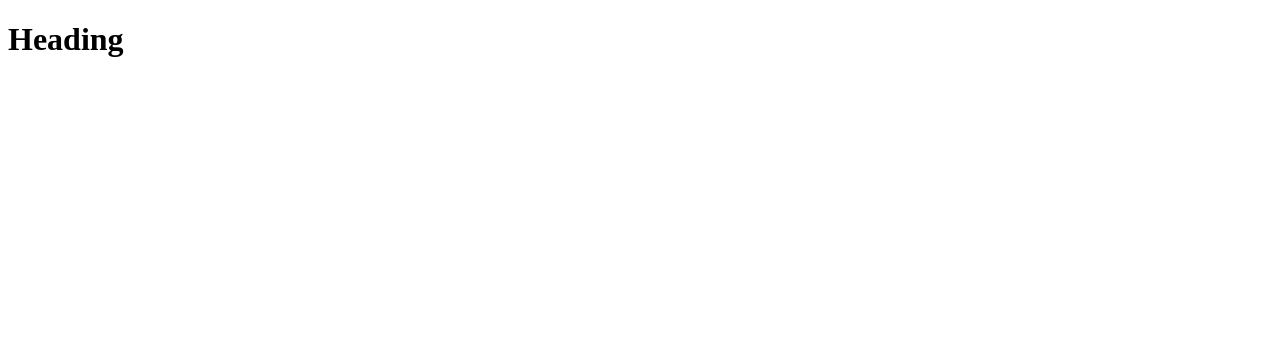
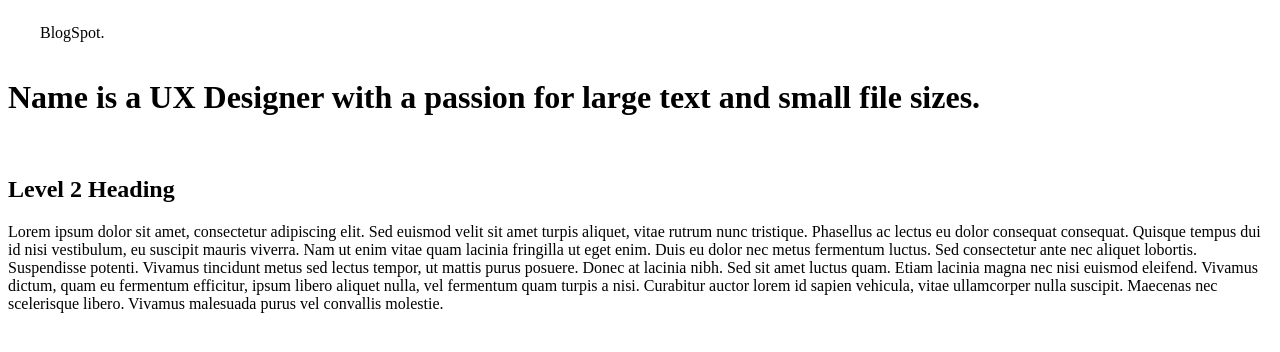
Before and after one commit to TonyCostantini/4.5-Lab-Assignment, a plain HTML site: page index.html in a window 1280 px wide. Drawn offline with Linux system fonts and the light colour scheme.

Commit message:
Update index.html and screen.css

```diff
--- a/index.html
+++ b/index.html
@@ -4,11 +4,19 @@
     <meta charset="UTF-8">
     <meta name="viewport" content="width=device-width, initial-scale=1.0">
     <meta http-equiv="X-UA-Compatible" content="ie=edge">
-    <title>Title</title>
+    <title>BlogSpot Sample Page</title>
     <link rel="stylesheet" href="screen.css">
   </head>
   <body>
-    <h1>Heading</h1>
+    <nav>
+      <logo>BlogSpot.</logo>
+    </nav>
+    <h1>Name is a UX Designer with a passion for large text and small file sizes.</h1>
+    <div>
+      <img src="" alt="">
+      <h2>Level 2 Heading</h2>
+      <p>Lorem ipsum dolor sit amet, consectetur adipiscing elit. Sed euismod velit sit amet turpis aliquet, vitae rutrum nunc tristique. Phasellus ac lectus eu dolor consequat consequat. Quisque tempus dui id nisi vestibulum, eu suscipit mauris viverra. Nam ut enim vitae quam lacinia fringilla ut eget enim. Duis eu dolor nec metus fermentum luctus. Sed consectetur ante nec aliquet lobortis. Suspendisse potenti. Vivamus tincidunt metus sed lectus tempor, ut mattis purus posuere. Donec at lacinia nibh. Sed sit amet luctus quam. Etiam lacinia magna nec nisi euismod eleifend. Vivamus dictum, quam eu fermentum efficitur, ipsum libero aliquet nulla, vel fermentum quam turpis a nisi. Curabitur auctor lorem id sapien vehicula, vitae ullamcorper nulla suscipit. Maecenas nec scelerisque libero. Vivamus malesuada purus vel convallis molestie.</p>
+    </div>
     <script src="index.js"></script>
   </body>
 </html>
--- a/screen.css
+++ b/screen.css
@@ -1 +1,7 @@
 /* Add screen styles below */
+nav {
+    display: flex;
+    padding: 16px 32px;
+    align-items: center;
+    gap: 10px;
+}
```
